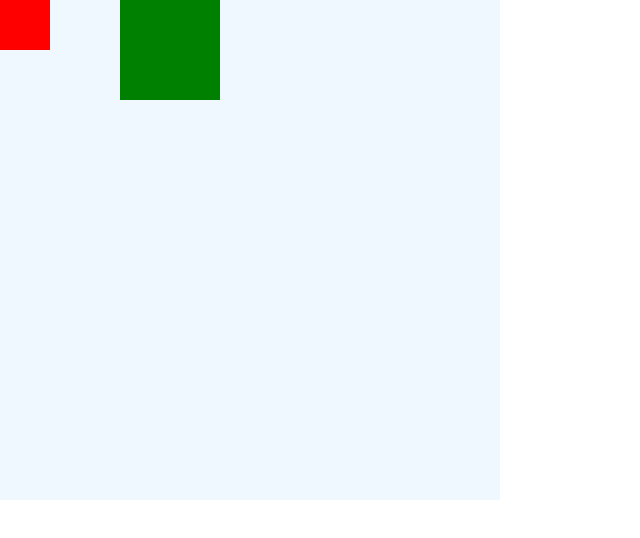
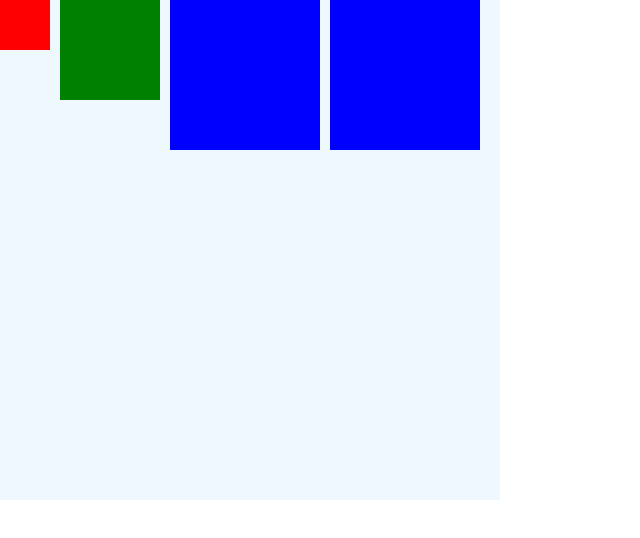
Before and after one commit to NetCloud2017/jkreact, a React (Create React App) app: page / in a window 1280 px wide. Shown: the top 538 px of the page, without its empty margins (0-640 px from the left). Built offline with nearby package versions, Linux system fonts and the light colour scheme.

Commit message:
样式复用和 组合

```diff
--- a/src/App.js
+++ b/src/App.js
@@ -2,7 +2,12 @@
 import { css } from "@emotion/react";
 // import logo from "./logo.svg";
 // import "./App-css-in.js";
-
+//  样式复用：
+const divStyle = css`
+	width: 150px;
+	height:  150px;
+	background-color: blue;
+`
 function App() {
   return (
     <div css={
@@ -29,8 +34,14 @@ function App() {
 	}>
 		<div></div>
 		<div></div>
-		<div></div>
-		<div></div>
+		<div css={divStyle}> </div>
+		{/* 样式组合  */}
+		<div css={css`
+			${divStyle}
+			&:hover {
+				background-color: yellow;
+			}
+		`}></div>
 		<div></div>
 		<div></div>
     </div>
```
